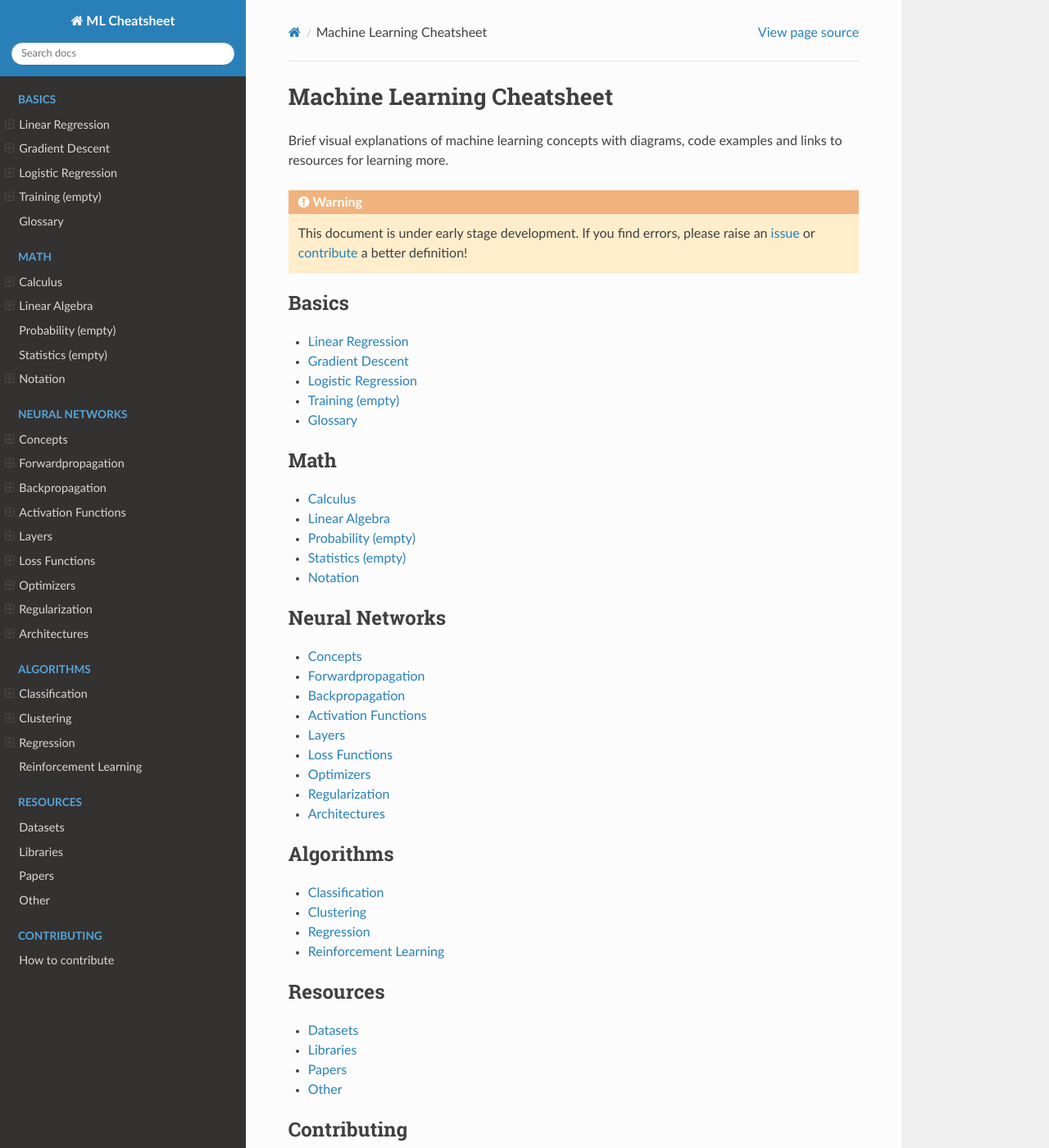
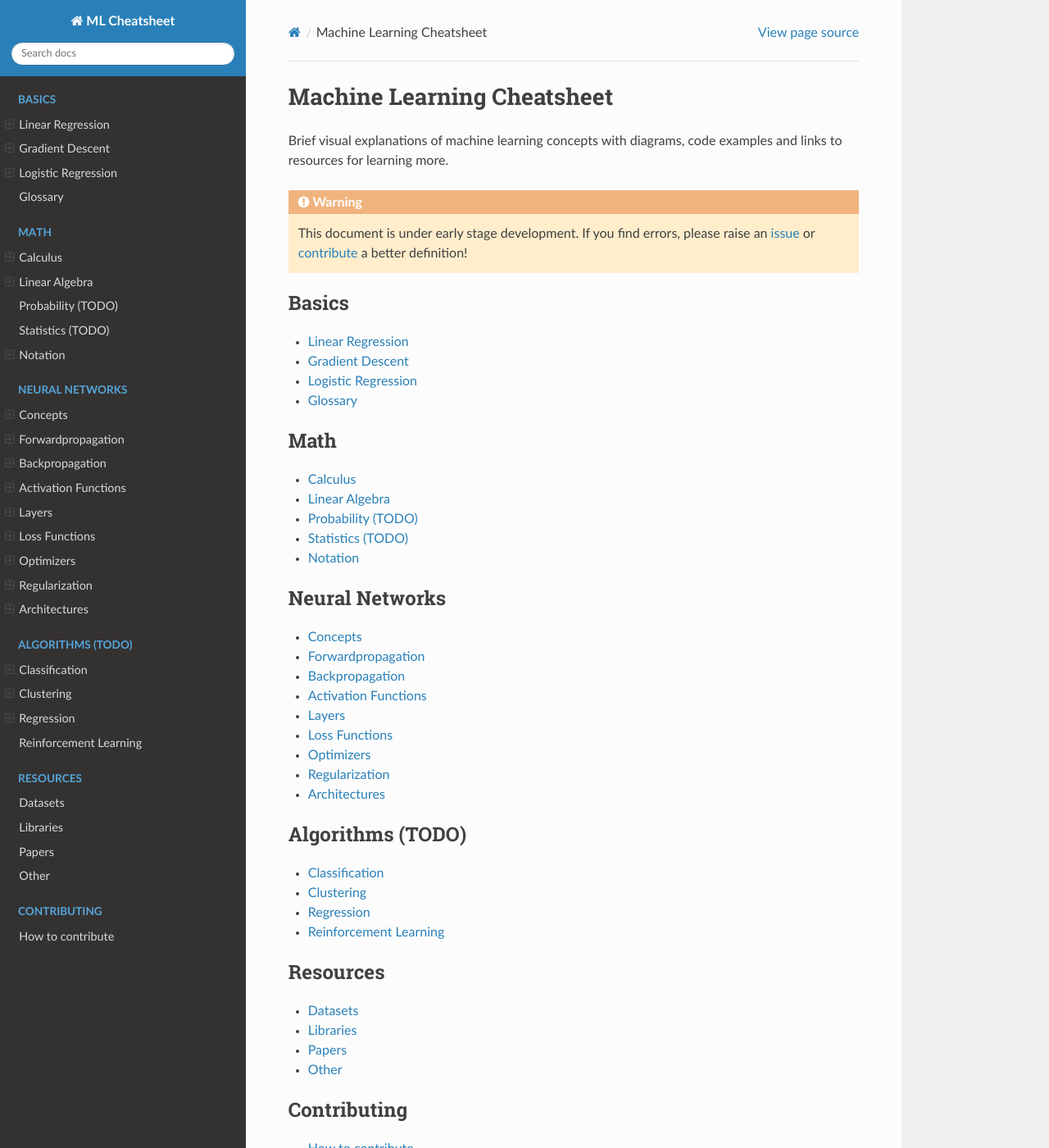
Before and after one commit to bfortuner/ml-glossary, a Sphinx documentation site: the page built from docs/index.rst, in a window 1280 px wide and 1400 px high. Shown: the whole window at 82% size. Built offline with Sphinx 7.4.7 and the Read the Docs theme 2.0.0, drawn with Linux system fonts in a browser that asks for light colours.

Commit message:
removed some things from index

```diff
--- a/docs/index.rst
+++ b/docs/index.rst
@@ -16,7 +16,6 @@ Brief visual explanations of machine learning concepts with diagrams, code examp
     linear_regression
     gradient_descent
     logistic_regression
-    training
     glossary
 
 .. toctree::
@@ -25,8 +24,8 @@ Brief visual explanations of machine learning concepts with diagrams, code examp
 
     calculus
     linear_algebra
-    Probability (empty) <probability>
-    Statistics (empty) <statistics>
+    Probability (TODO) <probability>
+    Statistics (TODO) <statistics>
     math_notation
 
 .. toctree::
@@ -45,7 +44,7 @@ Brief visual explanations of machine learning concepts with diagrams, code examp
 
 .. toctree::
     :maxdepth: 1
-    :caption: Algorithms
+    :caption: Algorithms (TODO)
 
     Classification <classification_algos>
     Clustering <clustering_algos>
```
Also changed, not shown: docs/architectures.rst (+23 -0 lines), docs/images/mlp.jpg (added).
